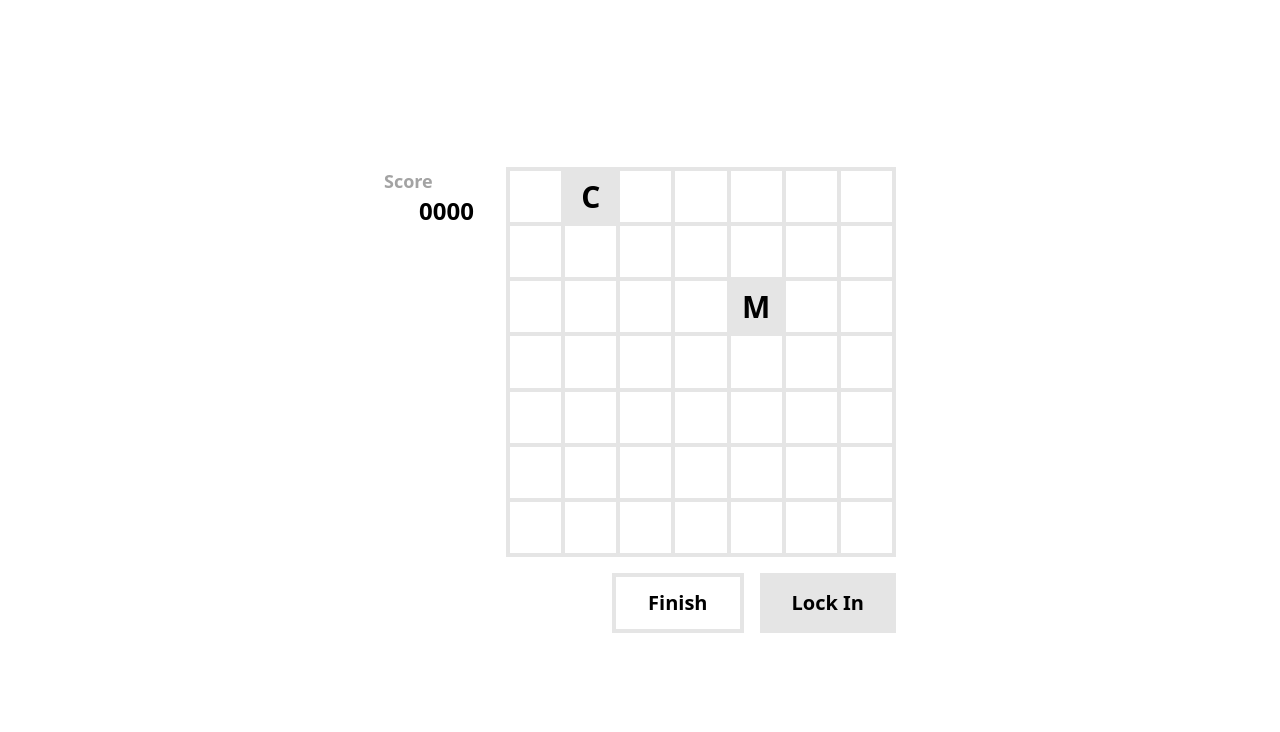
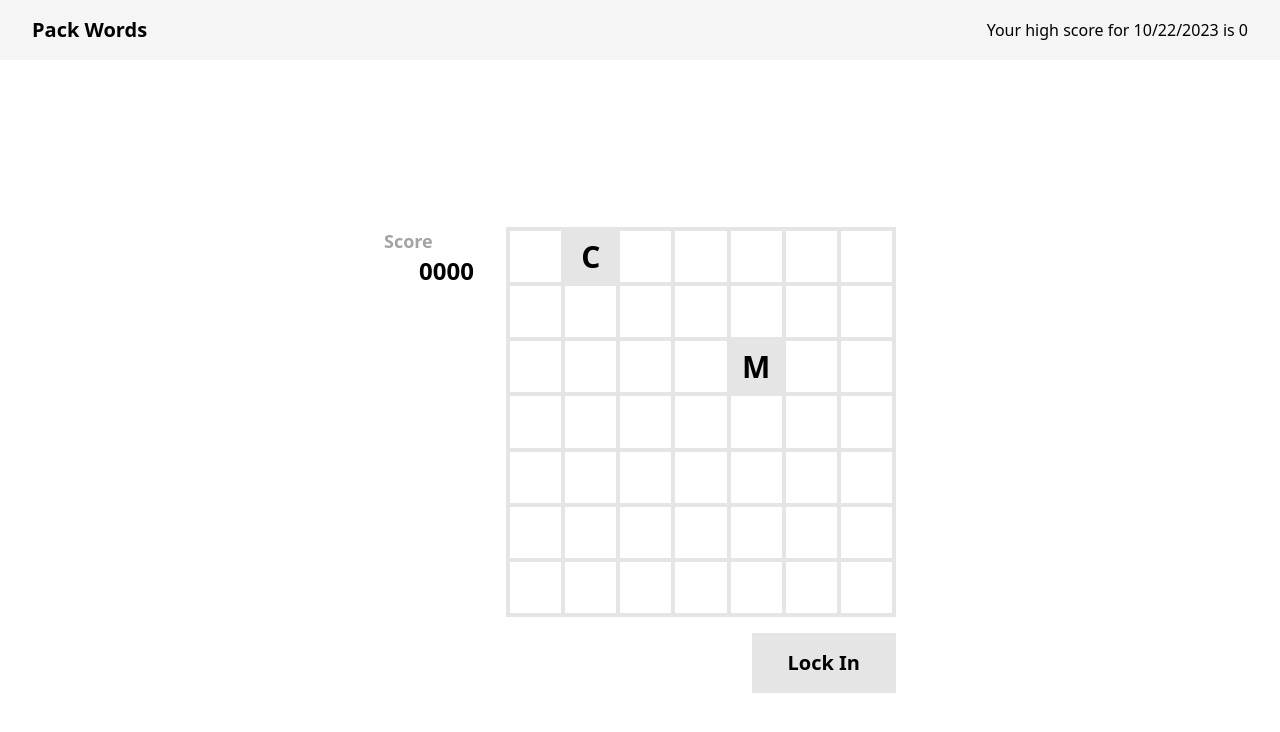
Before and after one commit to westbrookdaniel/pack-words, a React (Vite) app: page / in a window 1280 px wide. Shown: the top 732 px of the page. Built offline with nearby package versions, Linux system fonts and the light colour scheme.

Commit message:
score and reset

```diff
--- a/index.html
+++ b/index.html
@@ -1,10 +1,10 @@
-<!DOCTYPE html>
+<!doctype html>
 <html lang="en">
   <head>
     <meta charset="UTF-8" />
     <link rel="icon" type="image/svg+xml" href="/vite.svg" />
     <meta name="viewport" content="width=device-width, initial-scale=1.0" />
-    <title>Vite + React + TS</title>
+    <title>Pack Words</title>
   </head>
   <body>
     <div id="root"></div>
--- a/src/App.tsx
+++ b/src/App.tsx
@@ -1,11 +1,30 @@
-import Game from "./Game";
+import { useReducer } from "react";
+import Game, { highScore } from "./Game";
+import { cn } from "./lib/utils";
 
 export default function App() {
+  const checkHighScore = useReducer(() => ({}), {})[1];
+  const score = highScore.get(new Date());
   return (
-    <div className="w-screen h-screen flex items-center justify-center">
-      <div className="p-8 w-full max-w-xl">
-        <Game />
-      </div>
+    <div className="flex flex-col">
+      <header
+        className={cn(
+          "w-full flex items-center justify-between py-4 px-8",
+          "bg-neutral-100",
+        )}
+      >
+        <h1 className="font-bold text-xl">Pack Words</h1>
+        <p className="xl:block hidden">
+          Your high score for {formatter.format(new Date())} is {score}
+        </p>
+      </header>
+      <main className="w-screen xl:h-screen flex items-center justify-center">
+        <div className="p-8 w-full max-w-xl">
+          <Game onFinish={() => checkHighScore()} />
+        </div>
+      </main>
     </div>
   );
 }
+
+const formatter = new Intl.DateTimeFormat();
--- a/src/Game.tsx
+++ b/src/Game.tsx
@@ -16,14 +16,16 @@ defaultBoard[2][4] = "M";
 defaultBoard[0][1] = "C";
 
 const styles = {
-  border: "border border-2 border-neutral-200",
+  border: "border-2 border-neutral-200",
   button: cn(
-    "bg-neutral-200 font-bold text-xl py-3 px-8",
+    "bg-neutral-200 font-bold xl:text-xl py-2 xl:py-3 px-8",
     "hover:bg-neutral-300 active:bg-neutral-400",
+    "border-4 border-neutral-200",
+    "hover:border-neutral-300 active:border-neutral-400",
   ),
   secondaryButton: cn(
-    "border border-4 border-neutral-200",
-    "font-bold text-xl py-3 px-8",
+    "border-4 border-neutral-200",
+    "font-bold xl:text-xl py-2 xl:py-3 px-8",
     "hover:bg-neutral-200 active:bg-neutral-300",
   ),
 };
@@ -33,28 +35,32 @@ type Score = {
   score: number;
 };
 
+const defaults = {
+  board: defaultBoard,
+  boardKey: JSON.stringify(defaultBoard),
+  lastScores: [] as Score[],
+  olderScores: [] as Score[],
+};
+
 /**
  * Scrabble + Sudoku
  */
-export default function Game() {
-  const [board, setBoard] = useState(defaultBoard);
-  const [lastScores, setLastScores] = useState<Score[]>([]);
-  const [olderScores, setOlderScores] = useState<Score[]>([]);
+export default function Game({ onFinish }: { onFinish: () => void }) {
+  const [board, setBoard] = useState(defaults.board);
+  const [lastScores, setLastScores] = useState<Score[]>(defaults.lastScores);
+  const [olderScores, setOlderScores] = useState<Score[]>(defaults.olderScores);
 
   // TODO put this on board and account in scoring
   // TODO add combo multiplier system too?
-  const [multipliers] = useState([
-    { x: 3, y: 4, by: 2 },
-    { x: 5, y: 6, by: 2 },
-  ]);
+  // const [multipliers] = useState([
+  //   { x: 3, y: 4, by: 2 },
+  //   { x: 5, y: 6, by: 2 },
+  // ]);
 
   const scores = [...lastScores, ...olderScores];
-
   const totalScore = scores.reduce((acc, { score }) => acc + score, 0);
 
-  function onFinish() {
-    // TODO
-  }
+  const boardKey = JSON.stringify(board);
 
   return (
     <form
@@ -82,7 +88,7 @@ export default function Game() {
         setLastScores(newScores);
       }}
     >
-      <div className="flex gap-8 w-full">
+      <div className="flex flex-col-reverse xl:flex-row gap-8 w-full">
         <div className="min-w-[90px] space-y-8">
           <div>
             <p className="text-lg font-bold text-neutral-400">Score</p>
@@ -123,18 +129,26 @@ export default function Game() {
           >
             {board.map((row, y) =>
               row.map((cell, x) => (
-                <Cell key={`${x}-${y}`} cell={cell} x={x} y={y} />
+                <Cell key={`${x}${y}${boardKey}`} cell={cell} x={x} y={y} />
               )),
             )}
           </div>
           <div className="flex justify-end gap-4">
+            {boardKey !== defaults.boardKey && (
               <button
                 className={styles.secondaryButton}
                 type="button"
-              onClick={onFinish}
+                onClick={() => {
+                  highScore.set(new Date(), totalScore);
+                  onFinish();
+                  setBoard(defaults.board);
+                  setLastScores(defaults.lastScores);
+                  setOlderScores(defaults.olderScores);
+                }}
               >
                 Finish
               </button>
+            )}
             <button className={styles.button} type="submit">
               Lock In
             </button>
@@ -158,10 +172,12 @@ function Cell({ cell, x, y }: { cell: Cell; x: number; y: number }) {
         )}
       >
         {cell ? (
-          <p className="text-center text-3xl uppercase font-bold">{cell}</p>
+          <p className="text-center text-2xl xl:text-3xl uppercase font-bold">
+            {cell}
+          </p>
         ) : (
           <input
-            className="w-full h-full text-center text-3xl uppercase font-bold"
+            className="w-full h-full text-center text-2xl xl:text-3xl uppercase font-bold"
             type="text"
             value={value}
             id={`cell-${x}-${y}`}
@@ -180,7 +196,7 @@ function Cell({ cell, x, y }: { cell: Cell; x: number; y: number }) {
 const checkedWords: Record<string, boolean> = {};
 async function isValidWord(word: string): Promise<boolean> {
   if (word.length < 3) return false;
-  if (checkedWords[word]) return checkedWords[word];
+  if (word in checkedWords) return checkedWords[word];
   const escapedWord = encodeURIComponent(word);
   const res = await fetch(
     `https://api.dictionaryapi.dev/api/v2/entries/en/${escapedWord}`,
@@ -232,3 +248,52 @@ async function getWords(board: Board) {
 function wordCase(word: string) {
   return word[0].toUpperCase() + word.slice(1).toLowerCase();
 }
+
+const highScoreDateFormatter = new Intl.DateTimeFormat("en-US");
+export const highScore = {
+  get: (date: Date) => {
+    const json = localStorage.getItem(`highScore`);
+    if (!json) return 0;
+    try {
+      const data = JSON.parse(json);
+      const key = highScoreDateFormatter.format(date);
+      const n = data[key];
+      if (typeof n !== "number") return 0;
+      return n;
+    } catch {
+      return 0;
+    }
+  },
+  set: (date: Date, score: number) => {
+    let done = false;
+    const json = localStorage.getItem(`highScore`);
+    if (json) {
+      try {
+        const data = JSON.parse(json);
+        const key = highScoreDateFormatter.format(date);
+        const n = data[key];
+        if (typeof n === "number" && n >= score) {
+          done = true;
+        } else {
+          localStorage.setItem(
+            `highScore`,
+            JSON.stringify({
+              ...data,
+              [key]: score,
+            }),
+          );
+          done = true;
+        }
+      } catch {}
+    }
+    if (!done) {
+      const key = highScoreDateFormatter.format(date);
+      localStorage.setItem(
+        `highScore`,
+        JSON.stringify({
+          [key]: score,
+        }),
+      );
+    }
+  },
+};
```
Lines whose indentation alone changed are shown as unchanged.
